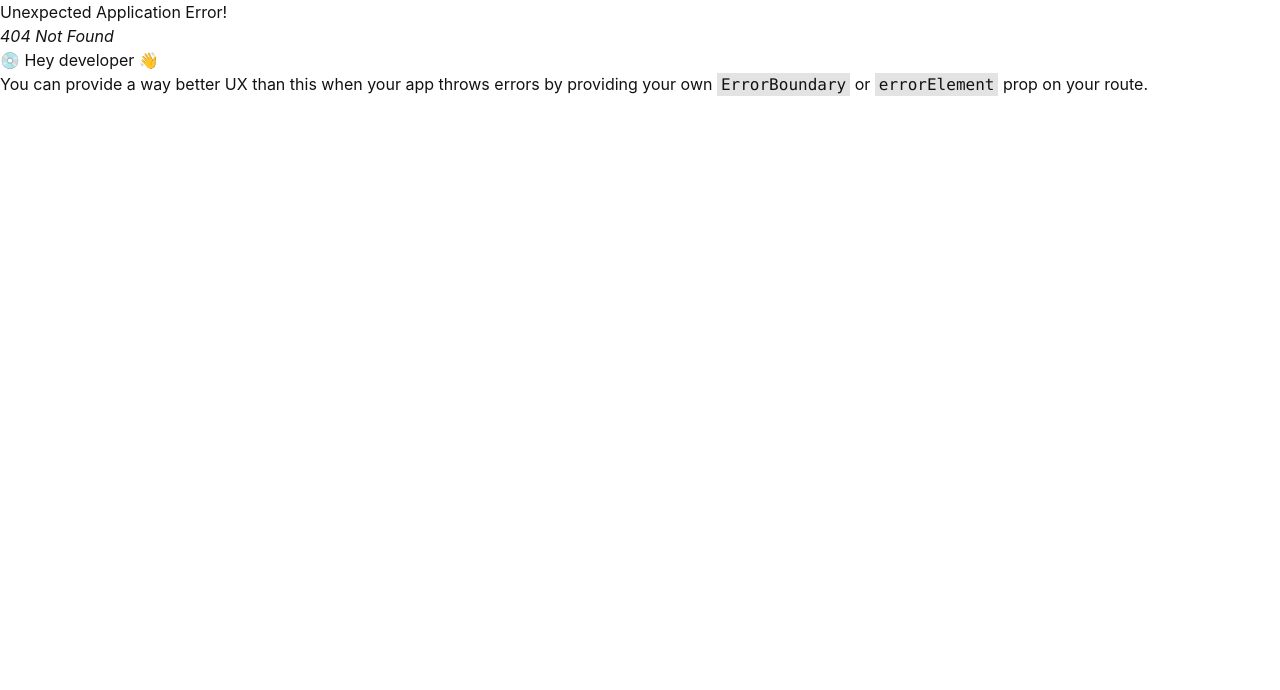
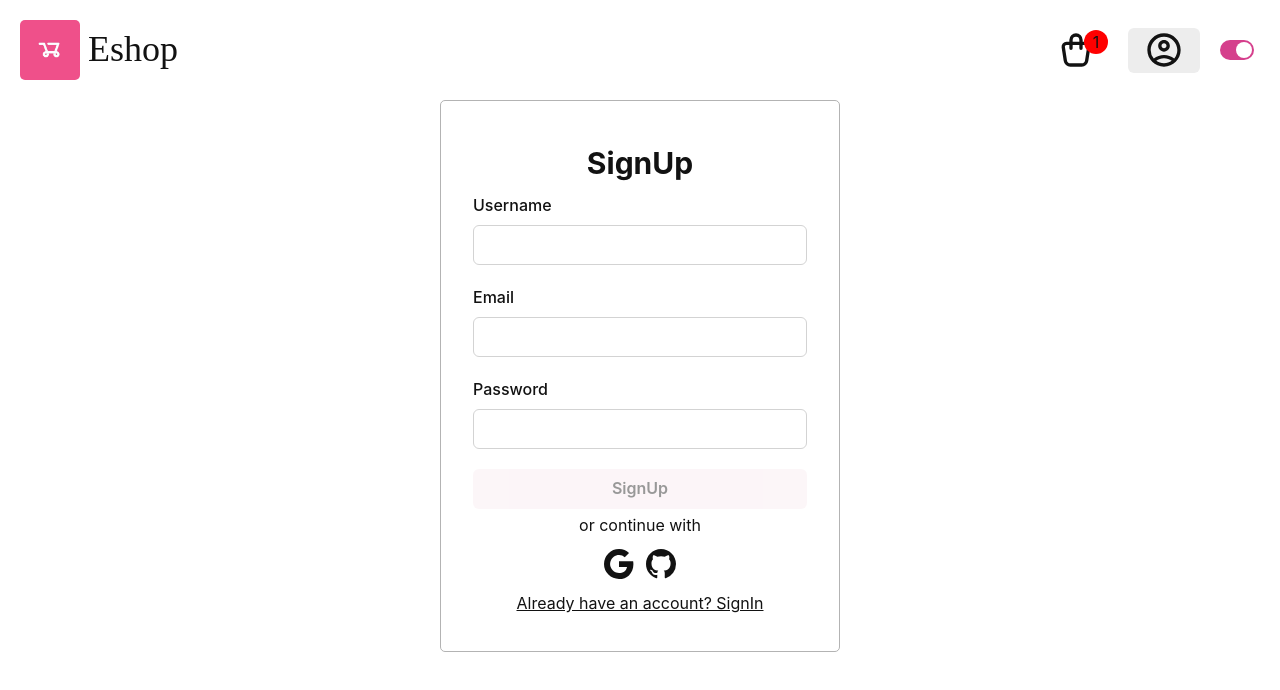
Before and after one commit to kaifkalanthar/Eshop, a React (Vite) app: page /login/register in a window 1280 px wide. Before the commit this address had no page. Shown: the top 690 px of the page. Built offline with nearby package versions, Linux system fonts and the light colour scheme; no server answers.

Commit message:
registering user

```diff
--- a/package.json
+++ b/package.json
@@ -13,20 +13,24 @@
     "@chakra-ui/react": "^2.7.1",
     "@emotion/react": "^11.11.1",
     "@emotion/styled": "^11.11.0",
+    "@hookform/resolvers": "^3.1.1",
     "@tanstack/react-query": "^4.29.15",
     "axios": "^1.4.0",
     "dotenv": "^16.3.1",
-    "firebase": "^9.22.2",
+    "firebase": "^9.23.0",
     "framer-motion": "^10.12.16",
     "localforage": "^1.10.0",
     "match-sorter": "^6.3.1",
     "ms": "^2.1.3",
     "react": "^18.2.0",
     "react-dom": "^18.2.0",
+    "react-firebase-hooks": "^5.1.1",
+    "react-hook-form": "^7.45.0",
     "react-icons": "^4.9.0",
     "react-infinite-scroll-component": "^6.1.0",
     "react-router-dom": "^6.13.0",
     "sort-by": "^0.0.2",
+    "zod": "^3.21.4",
     "zustand": "^4.3.8"
   },
   "devDependencies": {
--- a/src/components/CustomButton.tsx
+++ b/src/components/CustomButton.tsx
@@ -5,9 +5,10 @@ interface Props {
   children: ReactNode | ReactNode[];
   handleOnclick?: () => void;
   width?: any;
+  valid?: boolean;
 }
 
-const CustomButton = ({ children, handleOnclick, width }: Props) => {
+const CustomButton = ({ children, handleOnclick, width, valid }: Props) => {
   return (
     <Button
       width={width ? width : 150}
@@ -17,6 +18,7 @@ const CustomButton = ({ children, handleOnclick, width }: Props) => {
       color="black"
       onClick={handleOnclick}
       type="submit"
+      isDisabled={valid}
     >
       {children}
     </Button>
--- a/src/components/HeroSection.tsx
+++ b/src/components/HeroSection.tsx
@@ -15,7 +15,6 @@ import MotionTextContainer from "./MotionText";
 
 const HeroSection = () => {
   const navigate = useNavigate();
-  console.log(import.meta.env.VITE_API_KEY);
   return (
     <SimpleGrid
       columns={{ sm: 1, md: 2 }}
--- a/src/components/LoginForm.tsx
+++ b/src/components/LoginForm.tsx
@@ -1,4 +1,5 @@
 import {
+  Box,
   Flex,
   FormControl,
   FormLabel,
@@ -8,27 +9,77 @@ import {
   Input,
   Stack,
   Text,
+  useToast,
 } from "@chakra-ui/react";
 import CustomButton from "./CustomButton";
 import { BsGithub, BsGoogle } from "react-icons/bs";
 import { Link } from "react-router-dom";
+import { z } from "zod";
+import { useForm } from "react-hook-form";
+import { zodResolver } from "@hookform/resolvers/zod";
+import { signInWithEmailAndPassword } from "firebase/auth";
+import { FormEvent } from "react";
+import { auth } from "../services/firebase-config";
+import ms from "ms";
+const schema = z.object({
+  email: z.string(),
+  password: z.string(),
+});
 
+type UserData = z.infer<typeof schema>;
 const LoginForm = () => {
+  const { register, getValues } = useForm<UserData>({
+    resolver: zodResolver(schema),
+  });
+  const toast = useToast();
+
+  const handleOnSubmit = async (event: FormEvent) => {
+    event.preventDefault();
+    try {
+      const { email, password } = getValues();
+      const { user } = await signInWithEmailAndPassword(auth, email, password);
+      localStorage.setItem("user", JSON.stringify(user.providerData));
+      window.location.href = "/";
+    } catch (error) {
+      console.log(error);
+      toast({
+        title: "Check email or password",
+        description: "'If you don't have an account signUp'",
+        status: "error",
+        duration: ms("5s"),
+        isClosable: false,
+        position: "top",
+      });
+    }
+  };
   return (
     <Flex justify="center">
-      <FormControl
+      <Box
         width={{ sm: "300px", md: "400px" }}
         border="1px solid #b3b3b3"
         padding={8}
         borderRadius={5}
       >
+        <form onSubmit={(event) => handleOnSubmit(event)}>
           <Heading textAlign="center" paddingY={3} size="lg">
             Login
           </Heading>
+          <FormControl>
             <FormLabel>Email</FormLabel>
-        <Input marginBottom={5} />
+            <Input
+              {...register("email")}
+              name="email"
+              type="email"
+              marginBottom={5}
+            />
+          </FormControl>
           <FormLabel>Password</FormLabel>
-        <Input marginBottom={5} />
+          <Input
+            {...register("password")}
+            name="password"
+            type="password"
+            marginBottom={5}
+          />
           <CustomButton width="100%">
             <Text>SignIn</Text>
           </CustomButton>
@@ -38,13 +89,14 @@ const LoginForm = () => {
               <Icon as={BsGoogle} boxSize="30px" />
               <Icon as={BsGithub} boxSize="30px" />
             </HStack>
-          <Link to="signin">
+            <Link to="register">
               <Text textDecoration="underline">
                 Don't have an account? SignUp
               </Text>
             </Link>
           </Stack>
-      </FormControl>
+        </form>
+      </Box>
     </Flex>
   );
 };
--- a/src/components/Navbar.tsx
+++ b/src/components/Navbar.tsx
@@ -1,21 +1,26 @@
 import {
+  Box,
+  Button,
   HStack,
+  Heading,
+  Icon,
   Image,
-  Heading,
   Show,
-  Icon,
   Stack,
-  Box,
   Text,
 } from "@chakra-ui/react";
 import { MdOutlineAccountCircle } from "react-icons/md";
+import { IoIosLogOut } from "react-icons/io";
 import { TbShoppingBag } from "react-icons/tb";
+import { Link, useNavigate } from "react-router-dom";
 import logo from "../assets/logo.jpg";
+import ColorModeChange from "./ColorModeChange";
 import SideNavbar from "./SideNavbar";
-import ColorModeChange from "./ColorModeChange";
-import { Link } from "react-router-dom";
+import userStore from "../store/UserStore";
 
 const Navbar = () => {
+  const user = userStore((s) => s.user);
+  const navigate = useNavigate();
   return (
     <HStack padding={5} display="flex" justify="space-between">
       <HStack overflow="hidden" spacing={2}>
@@ -43,10 +48,26 @@ const Navbar = () => {
             </Box>
             <Icon as={TbShoppingBag} boxSize="40px" />
           </Stack>
-          <Link to="login">
+          <Button
+            height="45px"
+            onClick={() =>
+              user.displayName ? navigate("profile") : navigate("login")
+            }
+          >
             <Icon as={MdOutlineAccountCircle} boxSize="40px" />
-          </Link>
-
+          </Button>
+          {user.displayName && (
+            <Button
+              height="45px"
+              name="logout"
+              onClick={() => {
+                localStorage.removeItem("user");
+                window.location.href = "/";
+              }}
+            >
+              <Icon as={IoIosLogOut} boxSize="40px" />
+            </Button>
+          )}
           <ColorModeChange />
         </Show>
         <Show below="sm">
--- a/src/components/RegisterForm.tsx
+++ b/src/components/RegisterForm.tsx
@@ -1,38 +1,131 @@
 import {
+  Box,
   Flex,
   FormControl,
+  FormLabel,
+  HStack,
   Heading,
-  FormLabel,
+  Icon,
   Input,
   Stack,
-  HStack,
-  Icon,
   Text,
+  useToast,
 } from "@chakra-ui/react";
-import { BsGoogle, BsGithub } from "react-icons/bs";
+import { zodResolver } from "@hookform/resolvers/zod";
+import {
+  createUserWithEmailAndPassword,
+  signInWithEmailAndPassword,
+  updateProfile,
+} from "firebase/auth";
+import { FormEvent, useState } from "react";
+import { useForm } from "react-hook-form";
+import { BsGithub, BsGoogle } from "react-icons/bs";
 import { Link } from "react-router-dom";
+import { z } from "zod";
+import { auth } from "../services/firebase-config";
 import CustomButton from "./CustomButton";
+import ms from "ms";
+
+const schema = z.object({
+  username: z
+    .string()
+    .min(4, { message: "username should be at least 4 characters" })
+    .max(15),
+  email: z.string().email({ message: "Invalid email" }),
+  password: z
+    .string()
+    .min(6, { message: "password should be at least 6 characters" }),
+});
+
+type UserData = z.infer<typeof schema>;
 
 const RegisterForm = () => {
+  const {
+    register,
+    getValues,
+    formState: { errors, isValid },
+  } = useForm<UserData>({
+    resolver: zodResolver(schema),
+  });
+
+  const [isLoading, setIsLoading] = useState(false);
+  const toast = useToast();
+  const handleOnSubmit = async (event: FormEvent) => {
+    event.preventDefault();
+    const { username, email, password } = getValues();
+    try {
+      setIsLoading(true);
+      const { user: data } = await createUserWithEmailAndPassword(
+        auth,
+        email,
+        password
+      );
+      await updateProfile(data, {
+        displayName: username,
+      });
+
+      const { user: updatedUser } = await signInWithEmailAndPassword(
+        auth,
+        email,
+        password
+      );
+
+      localStorage.setItem("user", JSON.stringify(updatedUser.providerData));
+      setIsLoading(false);
+      window.location.href = "/";
+    } catch (error) {
+      toast({
+        title: "User already exist",
+        status: "error",
+        duration: ms("5s"),
+        isClosable: false,
+        position: "top",
+      });
+      setIsLoading(false);
+    }
+  };
+
   return (
     <Flex justify="center">
-      <FormControl
+      <Box
         width={{ sm: "300px", md: "400px" }}
         border="1px solid #b3b3b3"
         padding={8}
         borderRadius={5}
       >
+        <form onSubmit={(event) => handleOnSubmit(event)}>
           <Heading textAlign="center" paddingY={3} size="lg">
             SignUp
           </Heading>
+          <FormControl gap={1} marginBottom={5}>
             <FormLabel>Username</FormLabel>
-        <Input marginBottom={5} />
+            <Input {...register("username")} type="text" name="username" />
+            {errors.username && (
+              <Text fontSize="sm" color="red">
+                {errors.username.message}
+              </Text>
+            )}
+          </FormControl>
+          <FormControl gap={1} marginBottom={5}>
             <FormLabel>Email</FormLabel>
-        <Input marginBottom={5} />
+            <Input {...register("email")} type="email" name="email" />
+            {errors.email && (
+              <Text fontSize="sm" color="red">
+                {errors.email.message}
+              </Text>
+            )}
+          </FormControl>
+          <FormControl gap={1} marginBottom={5}>
             <FormLabel>Password</FormLabel>
-        <Input marginBottom={5} />
-        <CustomButton width="100%">
-          <Text>SignIn</Text>
+            <Input {...register("password")} type="password" name="password" />
+            {errors.password && (
+              <Text fontSize="sm" color="red">
+                {errors.password.message}
+              </Text>
+            )}
+          </FormControl>
+          <CustomButton width="100%" valid={!isValid}>
+            <Text>{isLoading ? "Loading.." : "SignUp"}</Text>
           </CustomButton>
           <Stack textAlign="center" paddingY={1} spacing={3}>
             <Text>or continue with</Text>
@@ -46,7 +139,8 @@ const RegisterForm = () => {
               </Text>
             </Link>
           </Stack>
-      </FormControl>
+        </form>
+      </Box>
     </Flex>
   );
 };
--- /dev/null
+++ b/src/components/UserProfile.tsx
@@ -0,0 +1,9 @@
+import { Heading } from "@chakra-ui/react";
+import userStore from "../store/UserStore";
+
+const UserProfile = () => {
+  const user = userStore((s) => s.user);
+  return <Heading>{user.displayName}</Heading>;
+};
+
+export default UserProfile;
--- a/src/pages/Layout.tsx
+++ b/src/pages/Layout.tsx
@@ -1,12 +1,23 @@
 import Navbar from "../components/Navbar";
 import { Outlet } from "react-router-dom";
 import { Box } from "@chakra-ui/react";
+import userStore from "../store/UserStore";
+import { useEffect } from "react";
 
 const Layout = () => {
+  const setUser = userStore((s) => s.setUser);
+  useEffect(() => {
+    const getStoredData = localStorage.getItem("user");
+    if (getStoredData) {
+      const user = JSON.parse(getStoredData);
+      setUser(user[0]);
+    }
+  });
+
   return (
     <>
       <Navbar />
-      <Box padding={5}>
+      <Box paddingX={5}>
         <Outlet />
       </Box>
     </>
--- a/src/routes.tsx
+++ b/src/routes.tsx
@@ -4,6 +4,7 @@ import HeroSection from "./components/HeroSection";
 import ProductSection from "./components/ProductSection";
 import LoginForm from "./components/LoginForm";
 import RegisterForm from "./components/RegisterForm";
+import UserProfile from "./components/UserProfile";
 
 const routes = createBrowserRouter([
   {
@@ -13,7 +14,8 @@ const routes = createBrowserRouter([
       { index: true, element: <HeroSection /> },
       { path: "products", element: <ProductSection /> },
       { path: "login", element: <LoginForm /> },
-      { path: "register", element: <RegisterForm /> },
+      { path: "login/register", element: <RegisterForm /> },
+      { path: "profile", element: <UserProfile /> },
     ],
   },
 ]);
--- /dev/null
+++ b/src/services/navigate.ts
@@ -0,0 +1,3 @@
+import { useNavigate } from "react-router-dom";
+
+export const navigate = useNavigate();
--- /dev/null
+++ b/src/store/UserStore.ts
@@ -0,0 +1,14 @@
+import { UserInfo } from "firebase/auth";
+import { create } from "zustand";
+
+interface UserStore {
+  user: UserInfo;
+  setUser: (userDetail: UserInfo) => void;
+}
+
+const userStore = create<UserStore>((set) => ({
+  user: {} as UserInfo,
+  setUser: (user) => set(() => ({ user })),
+}));
+
+export default userStore;
```
Also changed, not shown: 1 other file (tests, documents, lock files or other folders). Lines whose indentation alone changed are shown as unchanged.
